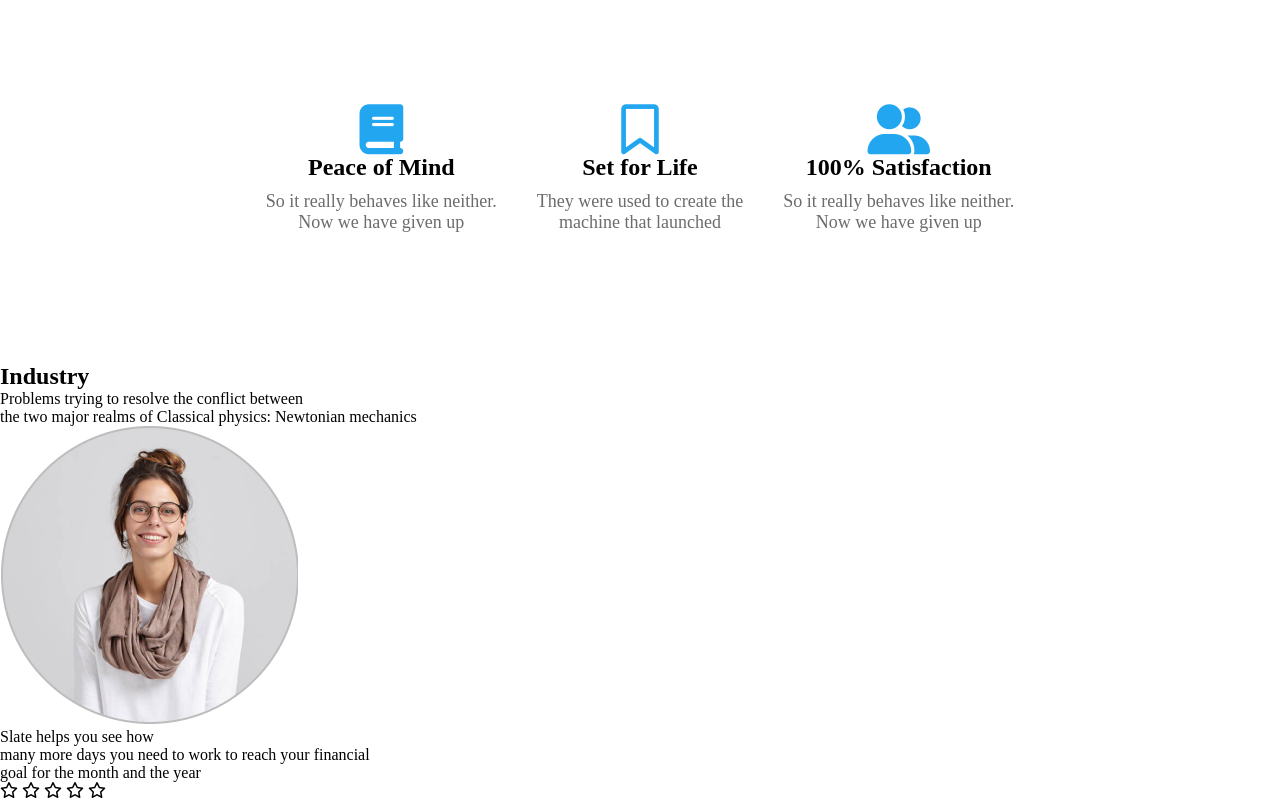
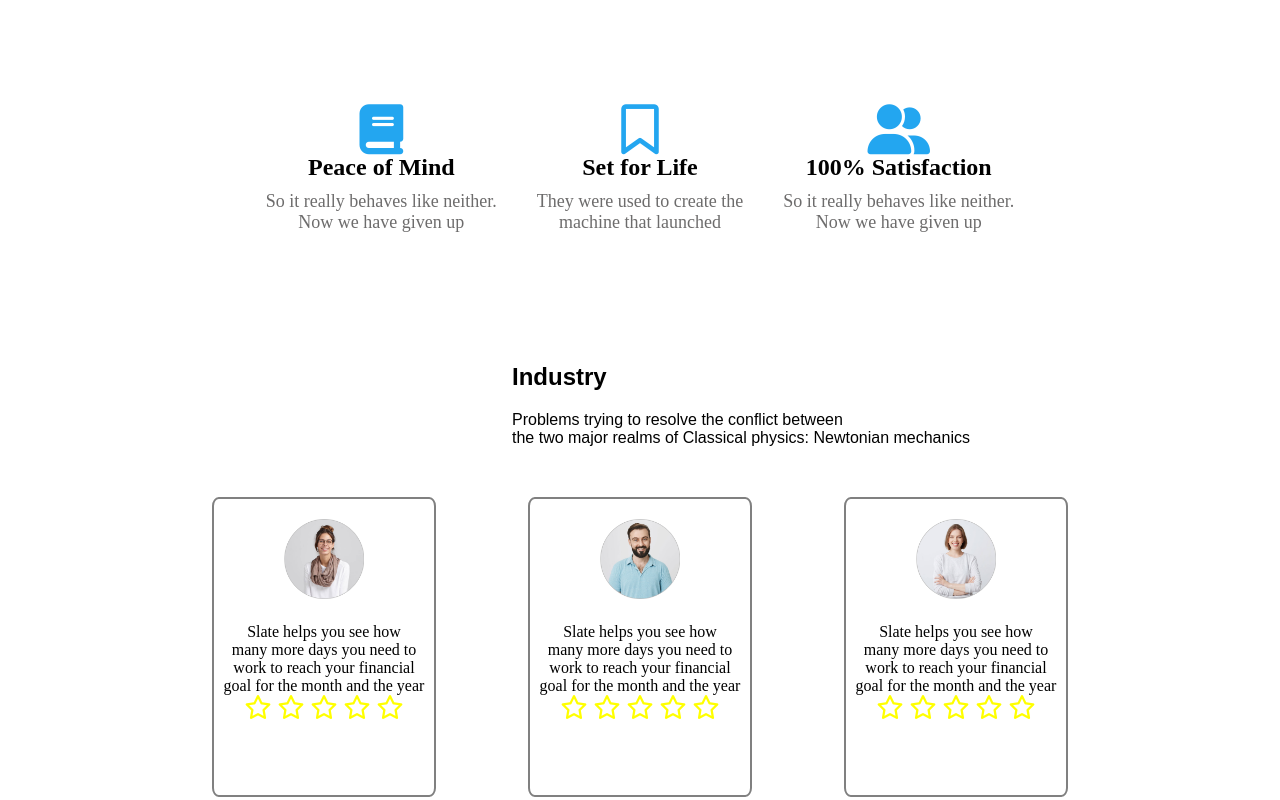
Before and after one commit to CodeRichBob/Insurance-Website, a plain HTML site: page index.html in a window 1280 px wide. Shown: the part 1086-1886 px from the top of the page. Drawn offline with Linux system fonts and the light colour scheme.

Commit message:
styling users

```diff
--- a/CSS/styles.css
+++ b/CSS/styles.css
@@ -140,3 +140,58 @@ a {
   padding-top: 10px;
   font-size: 18px;
 }
+seg3 {
+  justify-content: center;
+  align-items: center;
+  background-color: rgb(226, 225, 225);
+}
+.seg3 .industry {
+  justify-content: center;
+  align-items: center;
+  margin-left: 40%;
+  font-family: sans-serif;
+}
+.seg3 p {
+  margin-right: 0px;
+  padding-top: 20px;
+}
+.team {
+  display: flex;
+  margin-top: 50px;
+  justify-content: space-evenly;
+  align-items: center;
+  text-align: center;
+  margin-right: 80px;
+  margin-left: 80px;
+}
+.team .user1 {
+  height: 300px;
+  border: 2px grey solid;
+  width: 20%;
+  margin-left: 50px;
+  border-radius: 3%;
+}
+.userimage {
+  height: 100px;
+  align-items: center;
+  padding-top: 20px;
+}
+.team .user2 {
+  height: 300px;
+  border: 2px grey solid;
+  width: 20%;
+  margin-left: 10px;
+  margin-right: 10px;
+  border-radius: 3%;
+}
+.team .user3 {
+  height: 300px;
+  border: 2px grey solid;
+  width: 20%;
+  margin-right: 50px;
+  border-radius: 3%;
+}
+.star {
+  color: yellow;
+  font-size: x-large;
+}
--- a/index.html
+++ b/index.html
@@ -94,6 +94,34 @@
       </span>
 
     </div>
+
+    <div class="user2">
+     <img class="userimage" src="/images/user2.png" alt="">
+     <p>Slate helps you see how <br>many more days you need to work to reach your financial <br>goal for the month and the
+      year</p>
+     <span class="star">
+      <i class="far fa-star"></i>
+      <i class="far fa-star"></i>
+      <i class="far fa-star"></i>
+      <i class="far fa-star"></i>
+      <i class="far fa-star"></i>
+     </span>
+
+    </div>
+
+    <div class="user3">
+     <img class="userimage" src="/images/user3.png" alt="">
+     <p>Slate helps you see how <br>many more days you need to work to reach your financial <br>goal for the month and the
+      year</p>
+     <span class="star">
+      <i class="far fa-star"></i>
+      <i class="far fa-star"></i>
+      <i class="far fa-star"></i>
+      <i class="far fa-star"></i>
+      <i class="far fa-star"></i>
+     </span>
+
+    </div>
   </div>
 </section>
 
```
